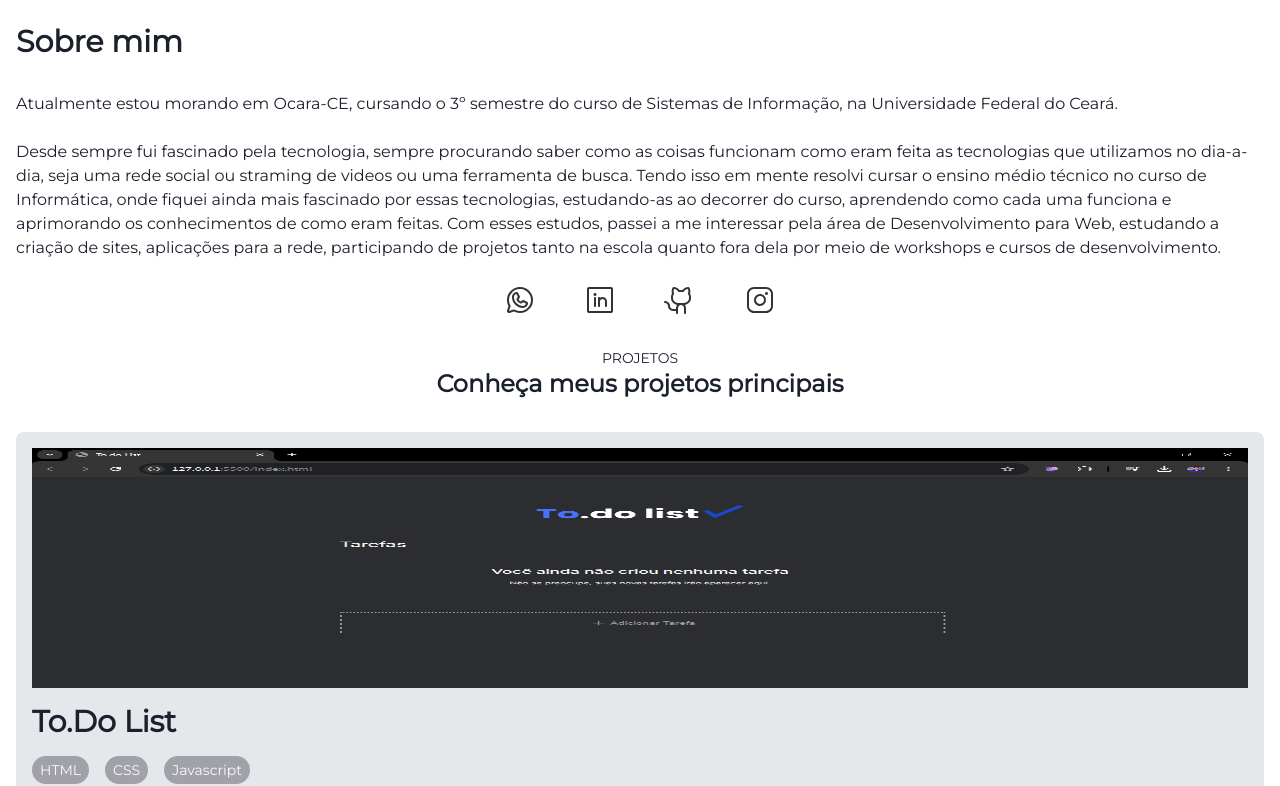
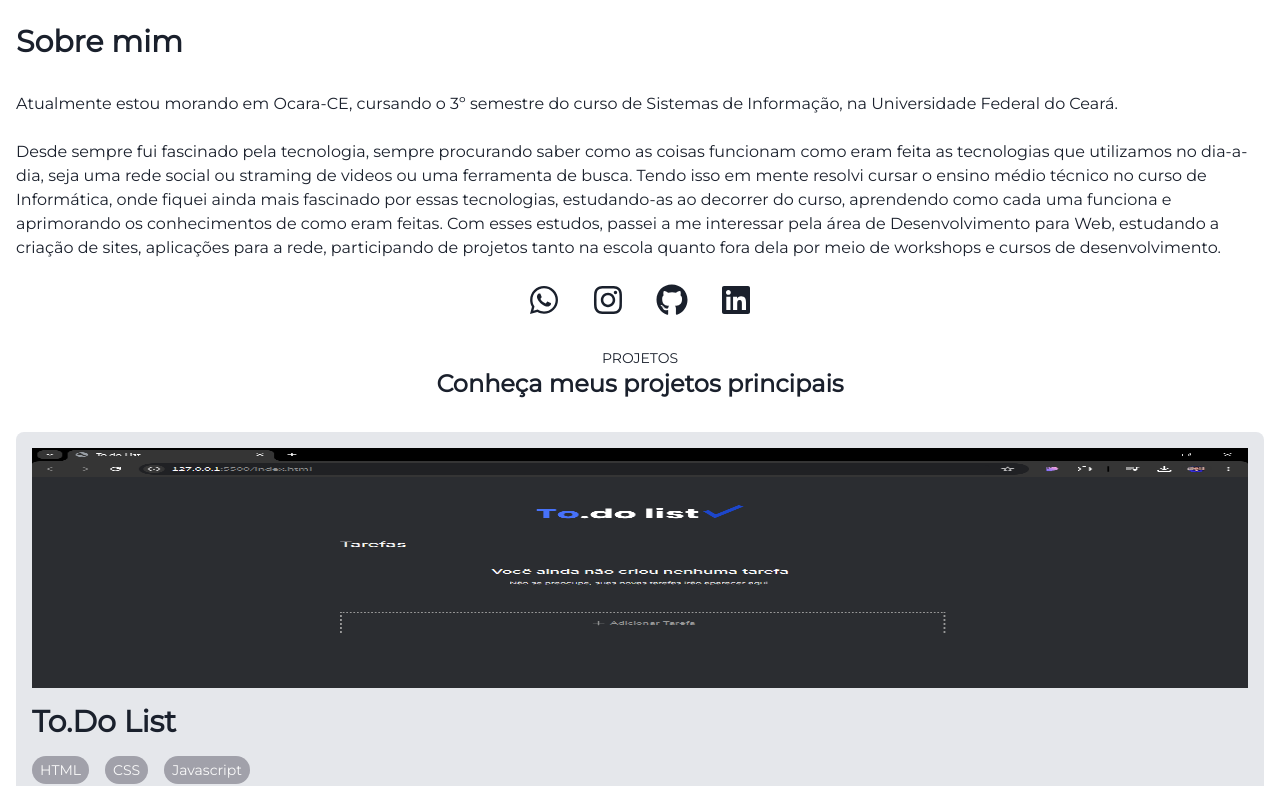
Before and after one commit to matheuspaiva1/portfolio-dev, a Next.js app: page / in a window 1280 px wide. Shown: the part 1259-2045 px from the top of the page. Built offline with nearby package versions, Linux system fonts and the light colour scheme.

Commit message:
refactor: adicionando links

```diff
--- a/src/app/components/Footer.tsx
+++ b/src/app/components/Footer.tsx
@@ -12,10 +12,10 @@ export default function Footer() {
     <footer>
       <h1 className="text-center text-xl my-4">Matheus Paiva</h1>
       <div className="flex items-center justify-center gap-8 my-4">
-        <FaWhatsapp className='w-8 h-8'/>
-        <FaInstagram className='w-8 h-8'/>
-        <FaGithub className='w-8 h-8'/>
-        <FaLinkedin className='w-8 h-8'/>
+        <a href=""><FaWhatsapp className='w-8 h-8'/></a>
+        <a href="https://www.instagram.com/matheuss.p00/"><FaInstagram className='w-8 h-8'/></a>
+        <a href="https://github.com/matheuspaiva1"><FaGithub className='w-8 h-8'/></a>
+        <a href="https://www.linkedin.com/in/matheus-paiva-51b1751b1/"><FaLinkedin className='w-8 h-8'/></a>
       </div>
     </footer>
   )
--- a/src/app/components/ModalNav.tsx
+++ b/src/app/components/ModalNav.tsx
@@ -25,10 +25,13 @@ const ModalNav:React.FC<ModalProps> = ({show, close}) => {
         </button>
       </div>
       <div className="ml-8 mt-4 text-xl flex flex-col gap-10">
-        <h1>Sobre mim</h1>
-        <h1>Meus Projetos</h1>
-        <h1>Habilidades</h1>
-        <h1>Contato</h1>
+        <a href="/sobreMim"><h1>Sobre mim</h1></a>
+        <a href="/projetos"><h1>Meus Projetos</h1></a>
+        <a href="/skills"><h1>Habilidades</h1></a>
+        <a href="/contato"><h1>Contato</h1></a>
+
+
+
       </div>
 
 
--- a/src/app/sobreMim/page.tsx
+++ b/src/app/sobreMim/page.tsx
@@ -1,10 +1,9 @@
 /* eslint-disable @next/next/no-img-element */
 import React from 'react'
 import ImgSobre from '../components/ImgSobre'
-import { useColorMode } from '@chakra-ui/react'
+import { FaGithub, FaInstagram, FaLinkedin, FaWhatsapp } from 'react-icons/fa'
 
 export default function PageSobre() {
-  const {colorMode} = useColorMode()
 
   return (
     <div>
@@ -20,19 +19,14 @@ export default function PageSobre() {
         </p>
       </div>
 
-      {colorMode === "light" ?
-      <div className="flex items-center justify-center gap-12 mt-4">
-        <img src="/whatsapp.svg" alt="" />
-        <img src="/linkedin.svg" alt="" />
-        <img src="/github.svg" alt="" />
-        <img src="/instagram.svg" alt="" />
-      </div> :
-      <div className="flex items-center justify-center gap-12 mt-4">
-        <img src="/whats-light.svg" alt="" />
-        <img src="/linke-light.svg" alt="" />
-        <img src="/git-light.svg" alt="" />
-        <img src="/insta-light.svg" alt="" />
-      </div>}
+      <div className="flex items-center justify-center gap-8 my-4">
+        <a href=""><FaWhatsapp className='w-8 h-8'/></a>
+        <a href="https://www.instagram.com/matheuss.p00/"><FaInstagram className='w-8 h-8'/></a>
+        <a href="https://github.com/matheuspaiva1"><FaGithub className='w-8 h-8'/></a>
+        <a href="https://www.linkedin.com/in/matheus-paiva-51b1751b1/"><FaLinkedin className='w-8 h-8'/></a>
+      </div>
+
+
 
 
 
```
